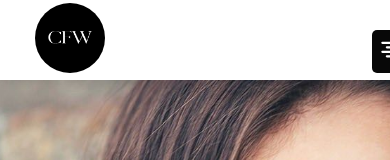
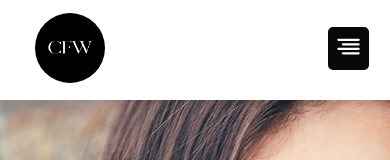
Before and after one commit to 100rav5026/cfw-project, a React (Create React App) app: page / in a window 390 px wide. Shown: the top 160 px of the page. Built offline with nearby package versions, Linux system fonts and the light colour scheme; a web font is replaced by a local one.

Commit message:
Testing Responsive Design

```diff
--- a/public/styles.css
+++ b/public/styles.css
@@ -24,7 +24,7 @@
     box-shadow: 0 0 10px rgba(0, 0, 0, 0.1);
     position: fixed;
     top: 0;
-    height: 60px;
+    height: 80px;
     width: 100%;
     z-index: 10;
 }
@@ -323,10 +323,6 @@
 
 .container {
     width: 100%;
-    padding-right: 15px;
-    padding-left: 15px;
-    margin-right: auto;
-    margin-left: auto
 }
 
 img {
@@ -538,6 +534,19 @@
     }
 }
 
+@media only screen and (max-width: 767px) {
+
+    .homePartThree{
+        flex-direction: column;
+        height: 100%;
+    }
+
+    .homePartThreeComponent img{
+        height: 50%;
+    }
+
+}
+
 .menu-item .sub__menus a {
     padding: 7px 0 0px 0;
     margin: 7px 12px;
@@ -558,7 +567,7 @@
 
 @media(max-width:991px) {
     .header__middle__logo {
-        width: 77%;
+        width: 5%;
     }
     .header__middle__menus {
         width: 20%;
@@ -580,7 +589,6 @@
         color: #fff;
         padding: 6px 7px;
         border-radius: 5px;
-        margin: 27px auto 0;
         cursor: pointer;
         position: relative;
         z-index: 10037;
```
